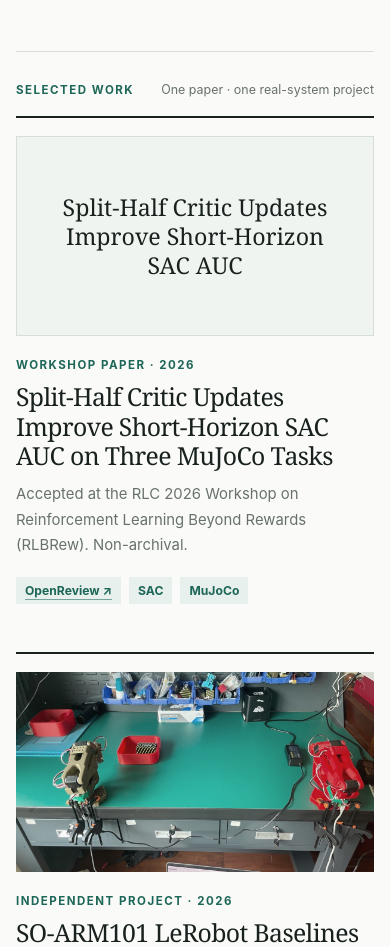
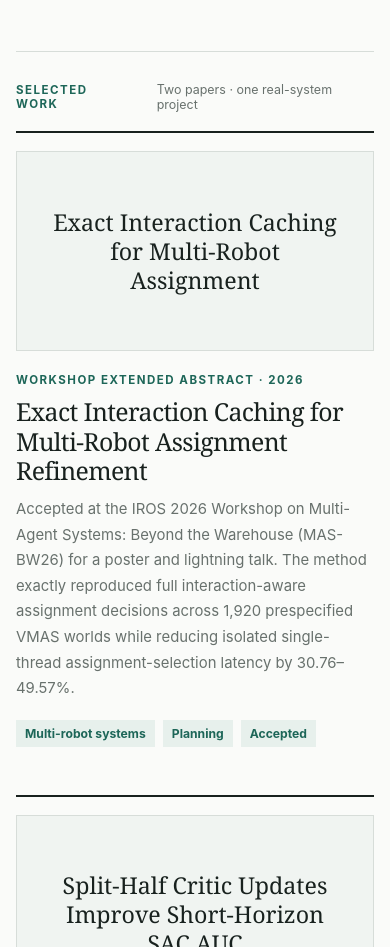
Before and after one commit to Llark2008/personal_website, a plain HTML site: page index.html in a window 390 px wide. Shown: the part 601-1548 px from the top of the page. Drawn offline with Linux system fonts and the light colour scheme.

Commit message:
feat: add MAS-BW26 paper acceptance

```diff
--- a/index.html
+++ b/index.html
@@ -192,6 +192,19 @@
         padding-top: 18px;
       }
 
+      .work-item--featured {
+        display: grid;
+        grid-column: 1 / -1;
+        grid-template-columns: minmax(0, 0.78fr) minmax(0, 1.22fr);
+        gap: 32px;
+      }
+
+      .work-item--featured .work-visual {
+        min-height: 240px;
+        height: 100%;
+        margin-bottom: 0;
+      }
+
       .work-visual,
       .work-image {
         width: 100%;
@@ -317,6 +330,12 @@
           grid-template-columns: 1fr;
         }
 
+        .work-item--featured {
+          grid-column: auto;
+          grid-template-columns: 1fr;
+          gap: 0;
+        }
+
         .hero {
           gap: 36px;
           padding-block: 62px 54px;
@@ -336,6 +355,12 @@
         .work-visual,
         .work-image {
           height: 200px;
+        }
+
+        .work-item--featured .work-visual {
+          min-height: 0;
+          height: 200px;
+          margin-bottom: 22px;
         }
 
         .about {
@@ -388,10 +413,38 @@
       <section id="work" class="shell" aria-labelledby="work-title">
         <div class="section-heading">
           <h2 id="work-title" class="section-label">Selected work</h2>
-          <p class="section-note">One paper · one real-system project</p>
+          <p class="section-note">Two papers · one real-system project</p>
         </div>
 
         <div class="work-grid">
+          <article
+            class="work-item work-item--featured"
+            aria-labelledby="interaction-cache-title"
+          >
+            <div class="work-visual" aria-hidden="true">
+              <p>Exact Interaction Caching for Multi-Robot Assignment</p>
+            </div>
+            <div>
+              <p class="work-kind">Workshop extended abstract · 2026</p>
+              <h3 id="interaction-cache-title">
+                Exact Interaction Caching for Multi-Robot Assignment Refinement
+              </h3>
+              <p class="work-summary">
+                Accepted at the IROS 2026 Workshop on Multi-Agent Systems:
+                Beyond the Warehouse (MAS-BW26) for a poster and lightning talk.
+                The method exactly reproduced full interaction-aware assignment
+                decisions across 1,920 prespecified VMAS worlds while reducing
+                isolated single-thread assignment-selection latency by
+                30.76–49.57%.
+              </p>
+              <div class="metadata">
+                <span>Multi-robot systems</span>
+                <span>Planning</span>
+                <span>Accepted</span>
+              </div>
+            </div>
+          </article>
+
           <article class="work-item">
             <div class="work-visual" aria-hidden="true">
               <p>Split-Half Critic Updates Improve Short-Horizon SAC AUC</p>
```
Also changed, not shown: scripts/verify-homepage.mjs (+39 -2 lines).
